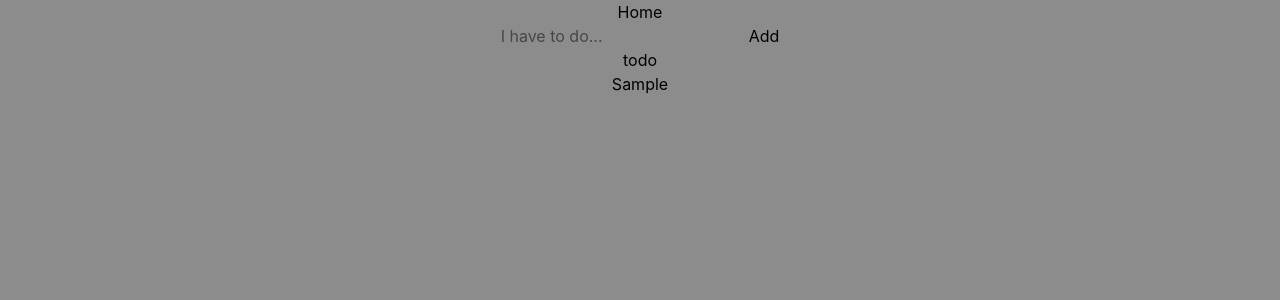
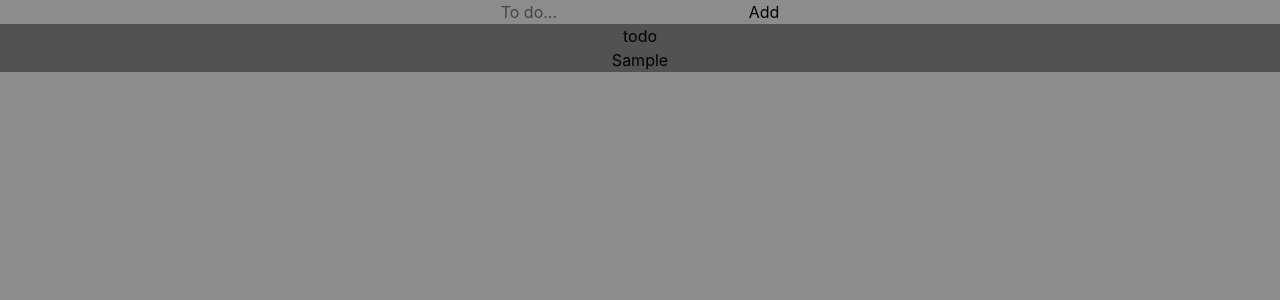
Before and after one commit to FrederikKristensen/todo-planner, a React (Vite) app: page / in a window 1280 px wide. Both pictures are taken after typing "Sample" into the empty fields and a click on the button "Add". Shown: the top 300 px of the page. Built offline with nearby package versions, Linux system fonts and the light colour scheme.

Commit message:
Set up different pages
pages Chores and Schedule

```diff
--- a/src/App.tsx
+++ b/src/App.tsx
@@ -1,13 +1,19 @@
 import { Route, Routes } from 'react-router-dom';
 import './css/App.css';
 import Home from './pages/Home';
+import Chores from './pages/Chores';
+import Schedule from './pages/Schedule';
 
 function App() {
   return (
     <>
-      <Routes>
-        <Route path="/" element={<Home />} />
-      </Routes>
+      <main>
+        <Routes>
+          <Route path="/" element={<Home />} />
+          <Route path="/chores" element={<Chores />} />
+          <Route path="/schedule" element={<Schedule />} />
+        </Routes>
+      </main>
     </>
   );
 }
--- a/src/components/TaskCard.tsx
+++ b/src/components/TaskCard.tsx
@@ -12,7 +12,7 @@ const TaskCard = ({ task }: TaskCardProps) => {
   };
 
   return (
-    <div>
+    <div className="bg-neutral-600">
       <button onClick={toggleCheck}>{checked ? 'Done' : 'todo'}</button>
       <p>{task}</p>
     </div>
--- /dev/null
+++ b/src/pages/Chores.tsx
@@ -0,0 +1,9 @@
+const Chores = () => {
+  return (
+    <div>
+      Chores
+    </div>
+  );
+};
+
+export default Chores;
--- a/src/pages/Home.tsx
+++ b/src/pages/Home.tsx
@@ -17,16 +17,17 @@ const Home = () => {
 
   return (
     <div>
-      <div>Home</div>
+      <div>
         <form onSubmit={handleSubmit}>
           <input
             type="text"
-          placeholder="I have to do..."
+            placeholder="To do..."
             value={inputValue}
             onChange={(e) => setInputValue(e.target.value)}
           />
           <button type="submit">Add</button>
         </form>
+      </div>
       <div>
         {tasks.map((task, index) => (
           <TaskCard key={index} task={task} />
--- /dev/null
+++ b/src/pages/Schedule.tsx
@@ -0,0 +1,9 @@
+const Schedule = () => {
+  return (
+    <div>
+      Schedule
+    </div>
+  );
+};
+
+export default Schedule;
```
Lines whose indentation alone changed are shown as unchanged.
